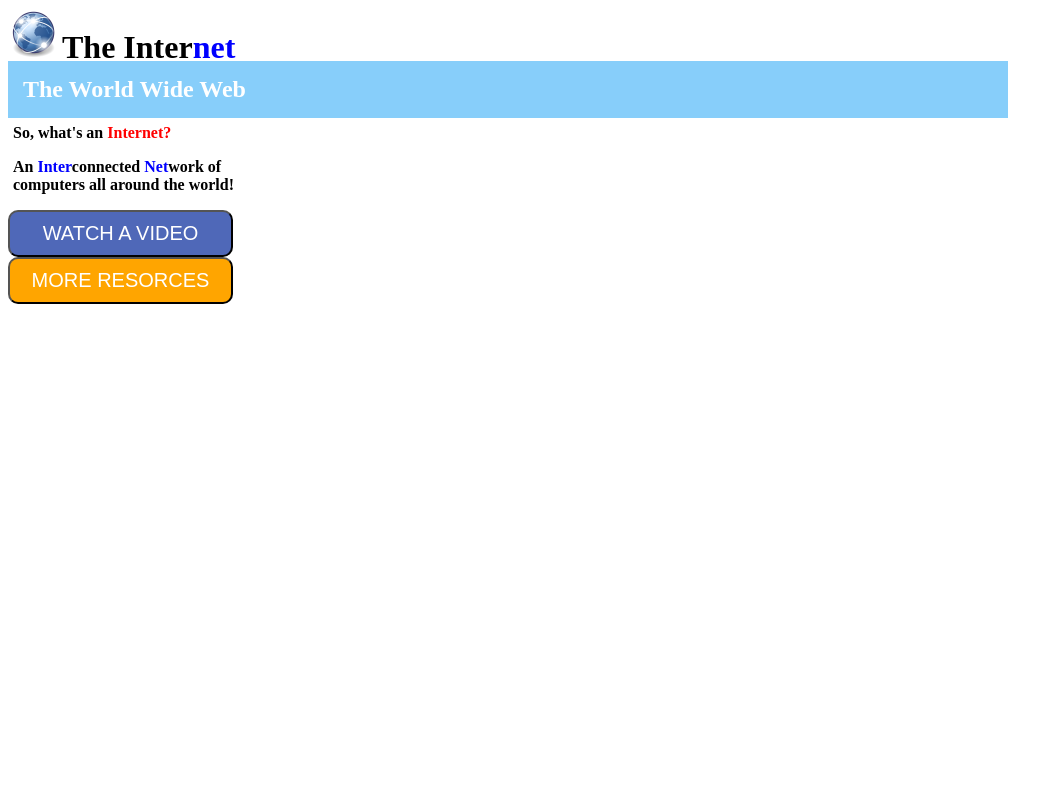
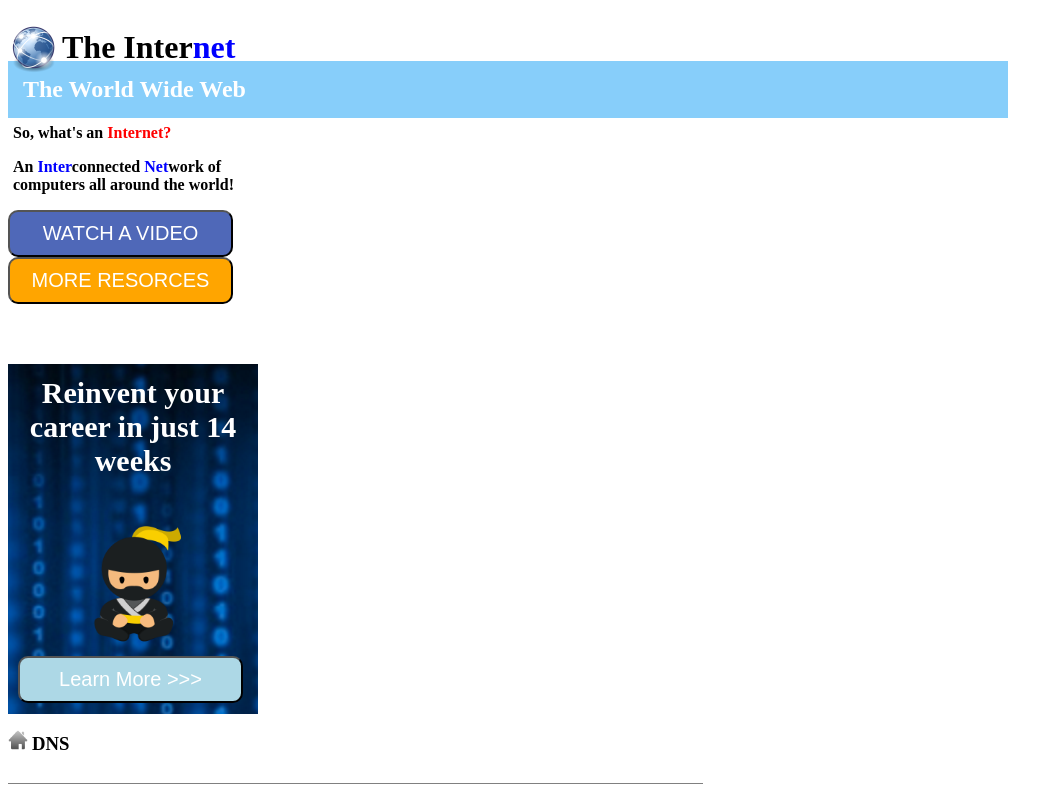
Before and after one commit to kylehawk2/Internet-Assignment, a plain HTML site: page index.html in a window 1280 px wide. Shown: the whole page, without its empty margins (0-1063 px from the left). Drawn offline with Linux system fonts and the light colour scheme.

Commit message:
modification #3

```diff
--- a/index.html
+++ b/index.html
@@ -13,13 +13,24 @@
         </div>
         <h2>The World Wide Web</h2>
     </div>
-    <div class="main_content">
+    <div class="main">
         <div class="side_bar">
             <p>So, what's an<span class="red"> Internet?</span></p>
             <p>An<span> Inter</span>connected <span>Net</span>work of computers all around the world!</p>
             <button class="blue_button">WATCH A VIDEO</button>
             <button class="orange_button">MORE RESORCES</button>
-        <div class="line"></div>
+            <div class="line"></div>
+            <div class="reinvent">
+                <h3>Reinvent your career in just 14 weeks</h3>
+                <img src="ninja.png">
+                <button>Learn More >>></button>
+            </div>
+        </div>
+        <div class="main_content">
+            <div class="main_header">
+                <img src="home.png">
+                <h3>DNS</h3>
+            </div>
         </div>
     </div>
 </body>
--- a/style.css
+++ b/style.css
@@ -13,6 +13,8 @@
 .header img{
     width: 50px;
     height: auto;
+    position: relative;
+    top: 15px;
 }
 .header span{
     color: blue;
@@ -29,11 +31,11 @@
    padding: 15px;
    margin-top: -15px;
 }
-.main_content{
+.main{
     width: 250px;
     display: inline-block;
 }
-.main_content p{
+.main p{
     font-weight: 900;
     margin-left: 5px;
 }
@@ -59,6 +61,46 @@
 }
 .line{
     width: 250px;
-    background-color: black
+    background-color: black;
     float: center;
 }
+.reinvent{
+    background-image: url(ad_background.png);
+    height: 330px;
+    padding-top: 20px;
+    margin-top: 60px;
+}
+.reinvent h3{
+    font-size: 30px;
+    text-align: center;
+    color: white;
+    margin-top: -8px;
+}
+.reinvent button{
+    width: 90%;
+    border-radius: 10px;
+    padding: 10px;
+    font-size: 20px;
+    background-color: lightblue;
+    color: white;
+    margin: 10px;;
+}
+.reinvent img{
+    width: 100px;
+    display: block;
+    margin: 0 auto;
+}
+.main_header{
+    border-bottom: 1px solid grey;
+    padding-bottom: 10px;
+}
+.main_header img{
+    width: 20px;
+}
+.main_header h3{
+    display: inline-block;
+}
+.main_content{
+    display: inline-block;
+    width: 695px;
+}
```
